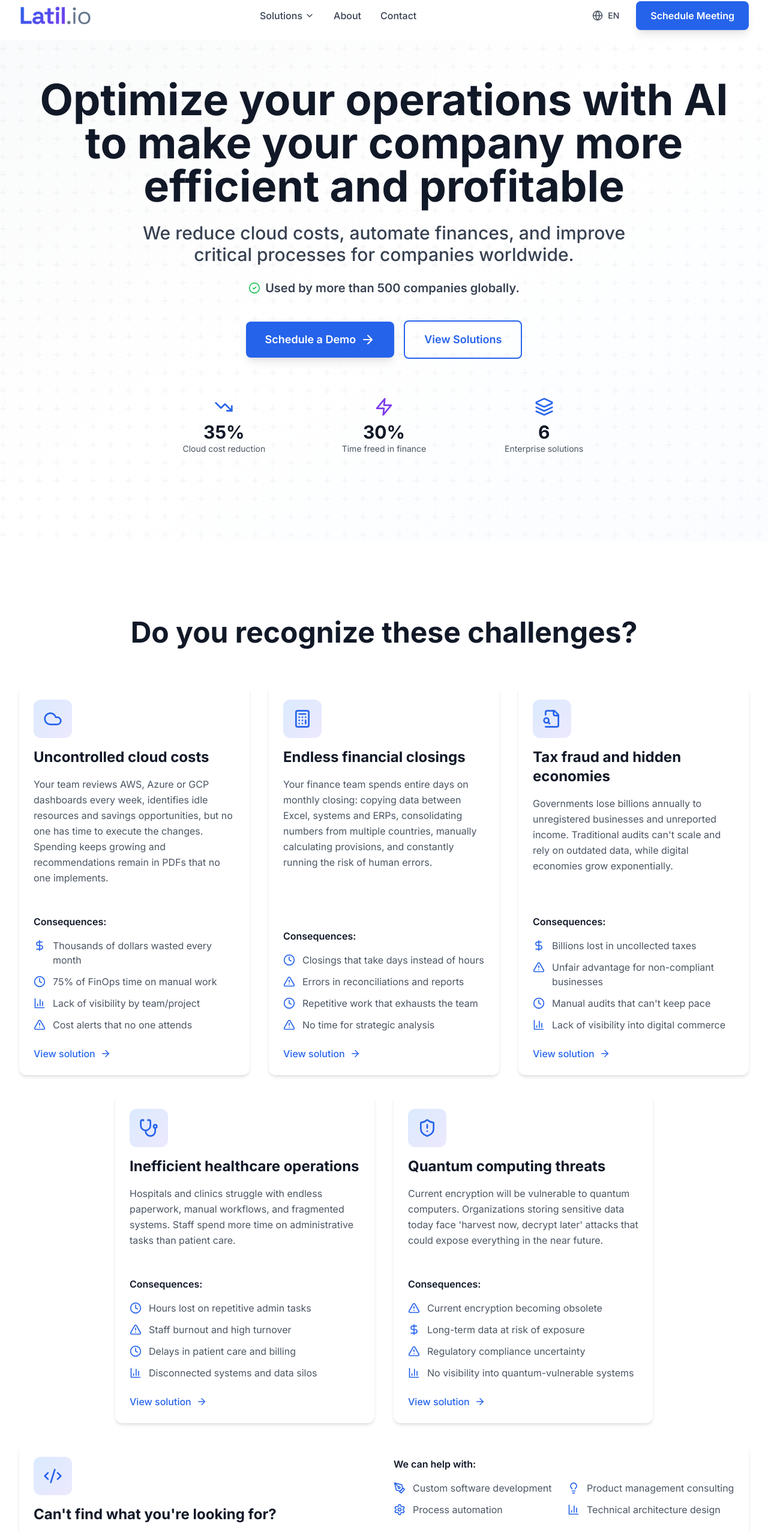
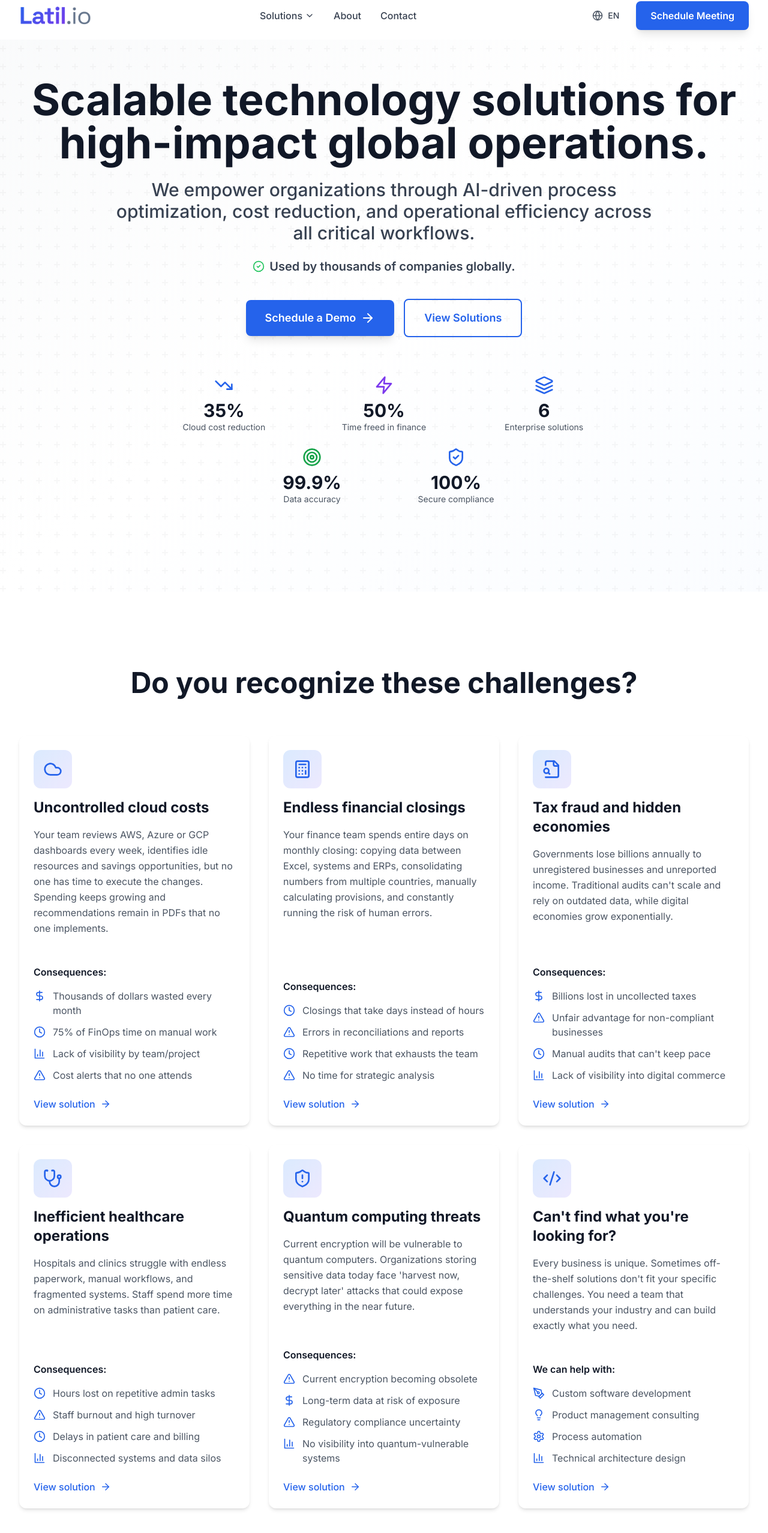
Before and after one commit to tomashoffer/latil.io, a Next.js app: page / in a window 1280 px wide. Shown: the part 14-2569 px from the top of the page at 60% size. Built offline with nearby package versions, Linux system fonts and the light colour scheme.

Commit message:
chenges content landing

```diff
--- a/components/sections/About.tsx
+++ b/components/sections/About.tsx
@@ -9,23 +9,23 @@ const About = () => {
   const values = [
     {
       icon: Target,
-      title: "Resultados Primero",
-      description: "Medimos el éxito por tus ahorros y ganancias de eficiencia.",
+      title: t.about.value1Title,
+      description: t.about.value1Desc,
     },
     {
       icon: Zap,
-      title: "Enfoque de Partnership",
-      description: "Trabajamos junto a tu equipo como socios invertidos en tu éxito.",
+      title: t.about.value2Title,
+      description: t.about.value2Desc,
     },
     {
       icon: BarChart3,
-      title: "Listo para Enterprise",
-      description: "Soluciones probadas por empresas Fortune 500.",
+      title: t.about.value3Title,
+      description: t.about.value3Desc,
     },
     {
       icon: Handshake,
-      title: "Alcance Global",
-      description: "Servimos a empresas en todo el mundo.",
+      title: t.about.value4Title,
+      description: t.about.value4Desc,
     },
   ];
 
@@ -33,15 +33,15 @@ const About = () => {
     <section className="py-20 lg:py-32 bg-gray-50">
       <div className="max-w-7xl mx-auto px-4 sm:px-6 lg:px-8">
         <h2 className="text-3xl sm:text-4xl md:text-5xl font-bold text-center text-gray-900 mb-8">
-          Sobre Latil.io
+          {t.about.title}
         </h2>
 
         <div className="max-w-3xl mx-auto text-center mb-16">
           <p className="text-lg text-gray-600 leading-relaxed">
-            Ayudamos a empresas a reducir costos y acelerar operaciones a través de automatización con IA. Nos asociamos con soluciones de clase mundial para entregar resultados medibles.
+            {t.about.missionText}
           </p>
           <p className="text-lg text-gray-600 leading-relaxed mt-4">
-            Latil.io fue fundada con una visión clara: llevar automatización empresarial con IA a las empresas que más lo necesitan.
+            {t.about.storyText.split('.')[0]}.
           </p>
         </div>
 
--- a/components/sections/Hero.tsx
+++ b/components/sections/Hero.tsx
@@ -3,7 +3,7 @@
 import { motion } from "framer-motion";
 import Button from "@/components/ui/Button";
 import LogoCarousel from "@/components/ui/LogoCarousel";
-import { ArrowRight, TrendingDown, Zap, Layers, CheckCircle2 } from "lucide-react";
+import { ArrowRight, TrendingDown, Zap, Layers, CheckCircle2, Target, ShieldCheck } from "lucide-react";
 import { useLanguage } from "@/contexts/LanguageContext";
 import { CALENDLY_URL } from "@/lib/config";
 
@@ -112,12 +112,12 @@ const Hero = () => {
             </Button>
           </motion.div>
 
-          {/* Stats */}
+          {/* Stats - First row: 3 items */}
           <motion.div
             initial={{ opacity: 0, y: 30 }}
             animate={{ opacity: 1, y: 0 }}
             transition={{ duration: 0.6, delay: 0.6 }}
-            className="grid grid-cols-1 sm:grid-cols-3 gap-8 max-w-3xl mx-auto mb-8"
+            className="grid grid-cols-1 sm:grid-cols-3 gap-8 max-w-3xl mx-auto mb-6"
           >
             <div className="flex flex-col items-center">
               <TrendingDown className="text-primary-600 mb-2" size={32} />
@@ -126,13 +126,32 @@ const Hero = () => {
             </div>
             <div className="flex flex-col items-center">
               <Zap className="text-accent-600 mb-2" size={32} />
-              <div className="text-3xl font-bold text-gray-900">30%</div>
+              <div className="text-3xl font-bold text-gray-900">50%</div>
               <div className="text-sm text-gray-600">{t.hero.stats.finance}</div>
             </div>
             <div className="flex flex-col items-center">
               <Layers className="text-primary-600 mb-2" size={32} />
               <div className="text-3xl font-bold text-gray-900">6</div>
               <div className="text-sm text-gray-600">{t.hero.stats.solutions}</div>
+            </div>
+          </motion.div>
+
+          {/* Stats - Second row: 2 items */}
+          <motion.div
+            initial={{ opacity: 0, y: 30 }}
+            animate={{ opacity: 1, y: 0 }}
+            transition={{ duration: 0.6, delay: 0.7 }}
+            className="grid grid-cols-2 gap-8 max-w-md mx-auto mb-8"
+          >
+            <div className="flex flex-col items-center">
+              <Target className="text-green-600 mb-2" size={32} />
+              <div className="text-3xl font-bold text-gray-900">99.9%</div>
+              <div className="text-sm text-gray-600">{t.hero.stats.accuracy}</div>
+            </div>
+            <div className="flex flex-col items-center">
+              <ShieldCheck className="text-blue-600 mb-2" size={32} />
+              <div className="text-3xl font-bold text-gray-900">100%</div>
+              <div className="text-sm text-gray-600">{t.hero.stats.security}</div>
             </div>
           </motion.div>
         </div>
--- a/components/sections/Problems.tsx
+++ b/components/sections/Problems.tsx
@@ -90,19 +90,18 @@ const Problems = () => {
     },
   ];
 
-  // Split problems into rows: 3-2-1 pyramid layout
-  const firstRow = problems.slice(0, 3);  // cloud, finance, taxIntelligence
-  const secondRow = problems.slice(3, 5); // healthcare, quantumSecurity
-  const thirdRow = problems.slice(5);     // custom (full width)
+  // Split problems into rows: 3 + 3
+  const firstRow = problems.slice(0, 3);
+  const secondRow = problems.slice(3);
 
-  const renderCard = (problem: typeof problems[0], idx: number, isFullWidth = false) => {
+  const renderCard = (problem: typeof problems[0], idx: number) => {
     const IconComponent = problem.icon;
     return (
       <FadeIn key={idx} delay={idx * 0.1}>
         <Link href={problem.href} className="block h-full group">
           <Card hover className="h-full transition-all duration-300 group-hover:border-primary-300 group-hover:shadow-lg">
-            <div className={`flex ${isFullWidth ? 'flex-col md:flex-row md:items-start gap-8' : 'flex-col'} h-full`}>
-              <div className={isFullWidth ? 'md:flex-1' : 'mb-6'}>
+            <div className="flex flex-col h-full">
+              <div className="mb-6">
                 <div className="w-16 h-16 bg-gradient-to-br from-primary-100 to-accent-100 rounded-xl flex items-center justify-center mb-4 group-hover:from-primary-200 group-hover:to-accent-200 transition-all">
                   <IconComponent className="text-primary-600" size={32} />
                 </div>
@@ -114,11 +113,11 @@ const Problems = () => {
                 </p>
               </div>
 
-              <div className={isFullWidth ? 'md:flex-1' : 'mt-auto'}>
+              <div className="mt-auto">
                 <h4 className="font-semibold text-gray-900 mb-4">
                   {problem.consequencesTitle}
                 </h4>
-                <ul className={`${isFullWidth ? 'grid grid-cols-1 md:grid-cols-2 gap-3' : 'space-y-3'} mb-6`}>
+                <ul className="space-y-3 mb-6">
                   {problem.consequences.map((consequence, cIdx) => {
                     const ConsequenceIcon = consequence.icon;
                     return (
@@ -156,19 +155,14 @@ const Problems = () => {
           </h2>
         </FadeIn>
 
-        {/* First row - 3 cards: Cloud, Finance, Tax Intelligence */}
+        {/* First row - 3 cards */}
         <div className="grid grid-cols-1 md:grid-cols-2 lg:grid-cols-3 gap-6 lg:gap-8 mb-6 lg:mb-8">
           {firstRow.map((problem, idx) => renderCard(problem, idx))}
         </div>
 
-        {/* Second row - 2 cards centered: Healthcare, Quantum Security */}
-        <div className="grid grid-cols-1 md:grid-cols-2 gap-6 lg:gap-8 mb-6 lg:mb-8 max-w-4xl mx-auto">
+        {/* Second row - 3 cards */}
+        <div className="grid grid-cols-1 md:grid-cols-2 lg:grid-cols-3 gap-6 lg:gap-8">
           {secondRow.map((problem, idx) => renderCard(problem, idx + 3))}
-        </div>
-
-        {/* Third row - 1 card full width: Custom Development */}
-        <div className="w-full">
-          {thirdRow.map((problem, idx) => renderCard(problem, idx + 5, true))}
         </div>
       </div>
     </section>
--- a/lib/translations.ts
+++ b/lib/translations.ts
@@ -27,7 +27,7 @@ export const translations = {
       team: "Leadership Team",
       values: "What We Stand For",
       value1Title: "Results First",
-      value1Desc: "We measure success by your savings and efficiency gains. Typical clients see 20-35% cloud cost reduction and 30%+ time savings.",
+      value1Desc: "We measure success by your savings and efficiency gains. Typical clients see around 35% cloud cost reduction and significant time savings.",
       value2Title: "Partnership Approach",
       value2Desc: "We work alongside your team, not as vendors but as partners invested in your long-term success.",
       value3Title: "Enterprise Ready",
@@ -51,17 +51,19 @@ export const translations = {
       },
     },
     hero: {
-      headline: "Optimize your operations with AI",
+      headline: "Scalable technology solutions",
       headlineHighlight1: "",
-      headlineMiddle: "to make your company more efficient and profitable",
+      headlineMiddle: "for high-impact global operations.",
       headlineHighlight2: "",
-      subheadline: "We reduce cloud costs, automate finances, and improve critical processes for companies worldwide.",
-      subheadlineCompanies: "Used by more than 500 companies globally.",
+      subheadline: "We empower organizations through AI-driven process optimization, cost reduction, and operational efficiency across all critical workflows.",
+      subheadlineCompanies: "Used by thousands of companies globally.",
       ctaPrimary: "Schedule a Demo",
       ctaSecondary: "View Solutions",
       stats: {
         cloud: "Cloud cost reduction",
         finance: "Time freed in finance",
+        accuracy: "Data accuracy",
+        security: "Secure compliance",
         solutions: "Enterprise solutions",
       },
       clients: "Companies that trust our solutions",
@@ -334,7 +336,7 @@ export const translations = {
       },
     },
     contact: {
-      title: "Ready to automate and save?",
+      title: "Ready to optimize and save?",
       subtitle: "Schedule a 20-minute meeting with no commitment. We evaluate your case, show you the solutions and estimate the potential savings.",
       form: {
         name: "Full name",
@@ -410,7 +412,7 @@ export const translations = {
       team: "Equipo de Liderazgo",
       values: "Lo Que Nos Define",
       value1Title: "Resultados Primero",
-      value1Desc: "Medimos el éxito por tus ahorros y ganancias de eficiencia. Los clientes típicos ven 20-35% de reducción en costos cloud y 30%+ de ahorro de tiempo.",
+      value1Desc: "Medimos el éxito por tus ahorros y ganancias de eficiencia. Los clientes típicos ven alrededor de 35% de reducción en costos cloud y ahorros de tiempo significativos.",
       value2Title: "Enfoque de Partnership",
       value2Desc: "Trabajamos junto a tu equipo, no como proveedores sino como socios invertidos en tu éxito a largo plazo.",
       value3Title: "Listo para Enterprise",
@@ -434,17 +436,19 @@ export const translations = {
       },
     },
     hero: {
-      headline: "Optimizamos tus operaciones con IA",
+      headline: "Soluciones tecnológicas escalables",
       headlineHighlight1: "",
-      headlineMiddle: "para hacer tu empresa más eficiente y rentable",
+      headlineMiddle: "para operaciones globales de alto impacto.",
       headlineHighlight2: "",
-      subheadline: "Reducimos costos de cloud, automatizamos finanzas y optimizamos procesos críticos en empresas de todo el mundo.",
-      subheadlineCompanies: "Utilizadas por más de 500 empresas a nivel global.",
+      subheadline: "Empoderamos organizaciones a través de optimización de procesos impulsada por IA, reducción de costos y eficiencia operacional en todos los flujos de trabajo críticos.",
+      subheadlineCompanies: "Utilizadas por miles de empresas a nivel global.",
       ctaPrimary: "Agendar Demo",
       ctaSecondary: "Ver Soluciones",
       stats: {
         cloud: "Reducción en costos cloud",
         finance: "Tiempo liberado en finanzas",
+        accuracy: "Precisión de datos",
+        security: "Cumplimiento seguro",
         solutions: "Soluciones enterprise",
       },
       clients: "Empresas que confían en nuestras soluciones",
@@ -717,7 +721,7 @@ export const translations = {
       },
     },
     contact: {
-      title: "¿Listo para automatizar y ahorrar?",
+      title: "¿Listo para optimizar y ahorrar?",
       subtitle: "Agendá una reunión de 20 minutos sin compromiso. Evaluamos tu caso, te mostramos las soluciones y estimamos el ahorro potencial.",
       form: {
         name: "Nombre completo",
```
